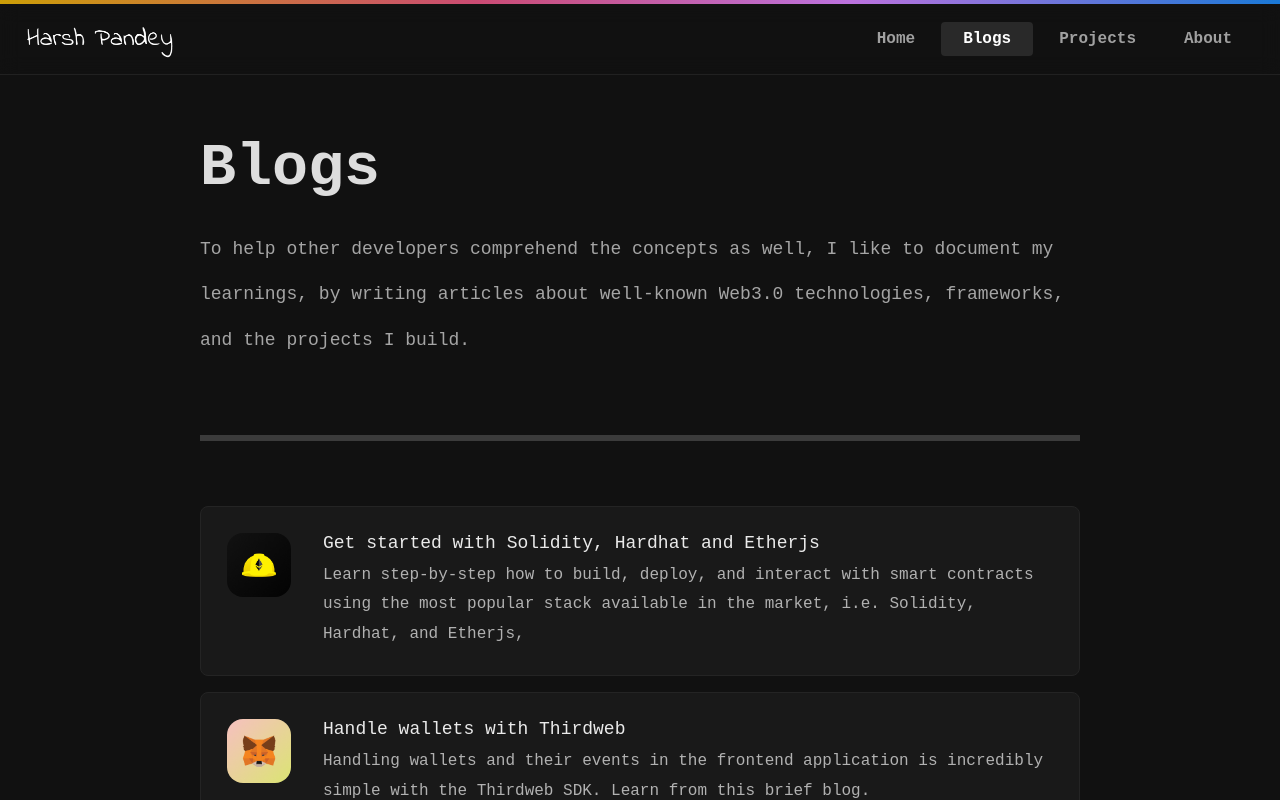
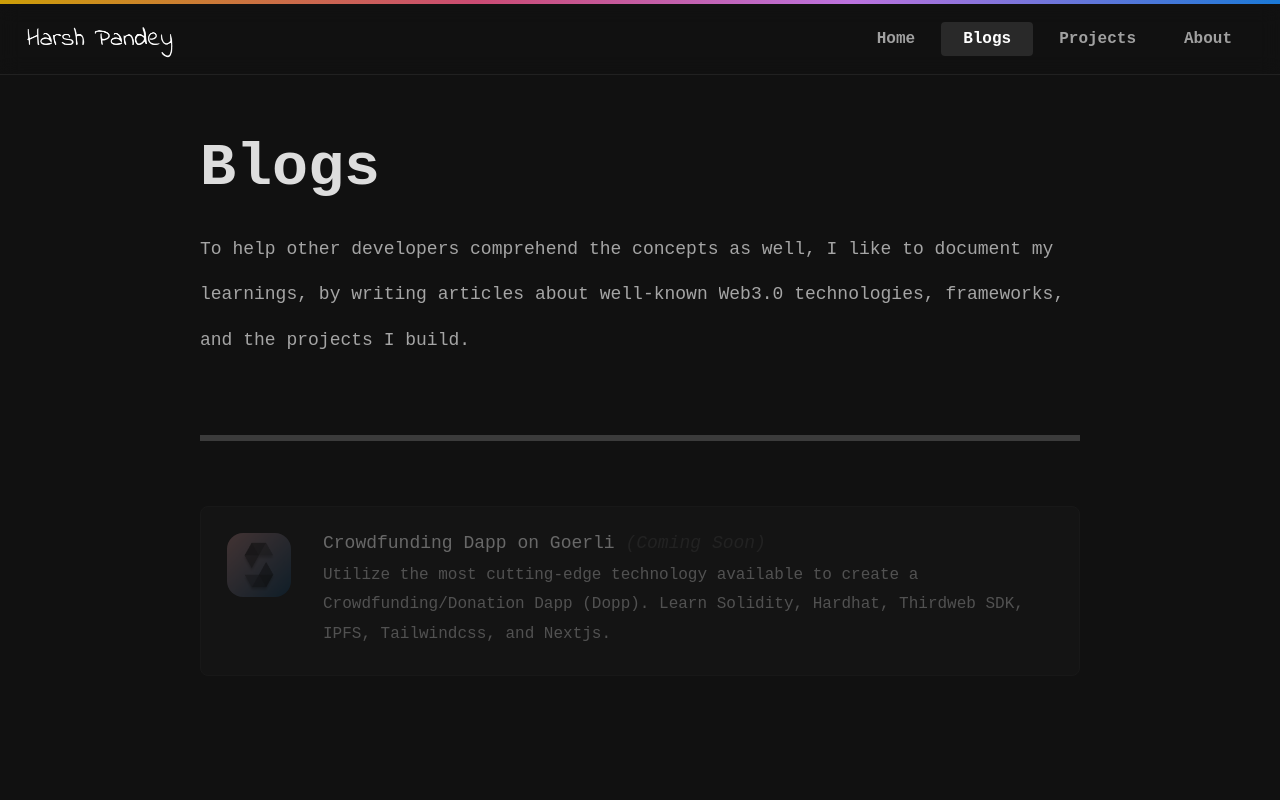
Before and after one commit to harshpandey002/portfolio-new, a Next.js app: page /blogs in a window 1280 px wide. Shown: the top 800 px of the page. Built offline with nearby package versions, Linux system fonts and the light colour scheme; grey boxes are pictures that could not be loaded.

Commit message:
Blogs page

```diff
--- a/blogs/crowdfunding-dapp-on-goerli.md
+++ b/blogs/crowdfunding-dapp-on-goerli.md
@@ -3,8 +3,10 @@ title: "Crowdfunding Dapp on Goerli"
 slug: "crowdfunding-dapp-on-goerli"
 description: "Utilize the most cutting-edge technology available to create a Crowdfunding/Donation Dapp (Dopp). Learn Solidity, Hardhat, Thirdweb SDK, IPFS, Tailwindcss, and Nextjs."
 image: "https://i.imgur.com/V7dmMmp.png"
+squareImage: "../solidityIcon.png"
 date: "22 Dec, 2022"
 tags: ["Solidity", "IPFS", "Thirdweb", "Nextjs"]
+isLive: false
 ---
 
 ## 🤔 What the heck are we building?
--- a/helper/function.js
+++ /dev/null
@@ -1,3 +0,0 @@
-export const open = (url) => {
-  window.open(url, "_blank");
-};
--- /dev/null
+++ b/helper/util.js
@@ -0,0 +1,7 @@
+export const open = (url) => {
+  window.open(url, "_blank");
+};
+
+export const sortByDate = (a, b) => {
+  return new Date(b.frontmatter.date) - new Date(a.frontmatter.date);
+};
--- a/jsconfig.json
+++ b/jsconfig.json
@@ -4,7 +4,7 @@
       "paths": {
         "@/components/*": ["components/*"],
         "@/styles/*": ["styles/*"],
-        "@/helpers/*": ["helpers/*"],
+        "@/helper/*": ["helper/*"],
       }
     }
   }
--- a/pages/blogs/index.jsx
+++ b/pages/blogs/index.jsx
@@ -1,12 +1,21 @@
+/* eslint-disable @next/next/no-img-element */
 import AnimatedText from "@/components/AnimatedText";
 import Layout from "@/components/Layout";
-import ProjectCard from "@/components/ProjectCard";
 import styles from "@/styles/Home.module.css";
 import { motion } from "framer-motion";
 import { cards, hr, noStagger, stagger } from "helper/animate";
 import { blogs } from "helper/blogs";
+import { sortByDate } from "helper/util";
+import fs from "fs";
+import path from "path";
+import matter from "gray-matter";
+import React from "react";
+import Link from "next/link";
+import ProjectCard from "@/components/ProjectCard";
 
-export default function Blogs() {
+export default function Blogs({ blogs: posts }) {
+  console.log(posts);
+
   return (
     <Layout title="Blogs – Harsh Pandey">
       <div className={styles.container}>
@@ -46,11 +55,62 @@ export default function Blogs() {
           exit="exit"
           className={styles.blogWrapper}
         >
-          {blogs.map((data, i) => (
-            <ProjectCard key={i + 1} data={data} />
-          ))}
+          {React.Children.toArray(
+            posts.map((data) => <BlogCard blog={data} />)
+          )}
+          {/* {React.Children.toArray(
+            blogs.map((data) => <ProjectCard data={data} />)
+          )} */}
         </motion.div>
       </div>
     </Layout>
   );
 }
+
+function BlogCard({ blog }) {
+  const { title, squareImage, description, slug, isLive } = blog;
+
+  return (
+    <Link href={`/blogs/${slug}`}>
+      <div className={`${styles.card} ${!isLive ? "disabled" : ""}`}>
+        <span className={styles.img}>
+          <img src={squareImage} alt={title} />
+          {/* <img src="project-Icon.png" alt="projectIcon" /> */}
+        </span>
+        <span className={styles.projectInfo}>
+          <h5>
+            {title}{" "}
+            {!isLive && <span id={styles.freelance}>(Coming Soon)</span>}
+          </h5>
+          <p>{description}</p>
+        </span>
+      </div>
+    </Link>
+  );
+}
+
+export async function getStaticProps() {
+  // Get files from the posts dir
+  const files = fs.readdirSync(path.join("blogs"));
+
+  // Get slug and frontmatter from posts
+  const posts = files.map((filename) => {
+    // Get frontmatter
+    const markdownWithMeta = fs.readFileSync(
+      path.join("blogs", filename),
+      "utf-8"
+    );
+
+    const { data: frontmatter } = matter(markdownWithMeta);
+
+    return {
+      ...frontmatter,
+    };
+  });
+
+  return {
+    props: {
+      blogs: posts.sort(sortByDate),
+    },
+  };
+}
--- a/pages/index.jsx
+++ b/pages/index.jsx
@@ -7,6 +7,7 @@ import {
   AiFillMail,
 } from "react-icons/ai";
 import Layout from "../components/Layout";
+import { open } from "@/helper/util";
 
 import { motion } from "framer-motion";
 
--- a/pages/projects.jsx
+++ b/pages/projects.jsx
@@ -4,7 +4,7 @@ import Layout from "@/components/Layout";
 import styles from "@/styles/Home.module.css";
 import { motion } from "framer-motion";
 import { cards, fadeIn, hr, noStagger, stagger } from "helper/animate";
-import { open } from "helper/function";
+import { open } from "@/helper/util";
 import { projects } from "helper/projects";
 import { BiLinkExternal } from "react-icons/bi";
 
```
Also changed, not shown: pages/blogs/[slug].jsx (+2 -5 lines).
